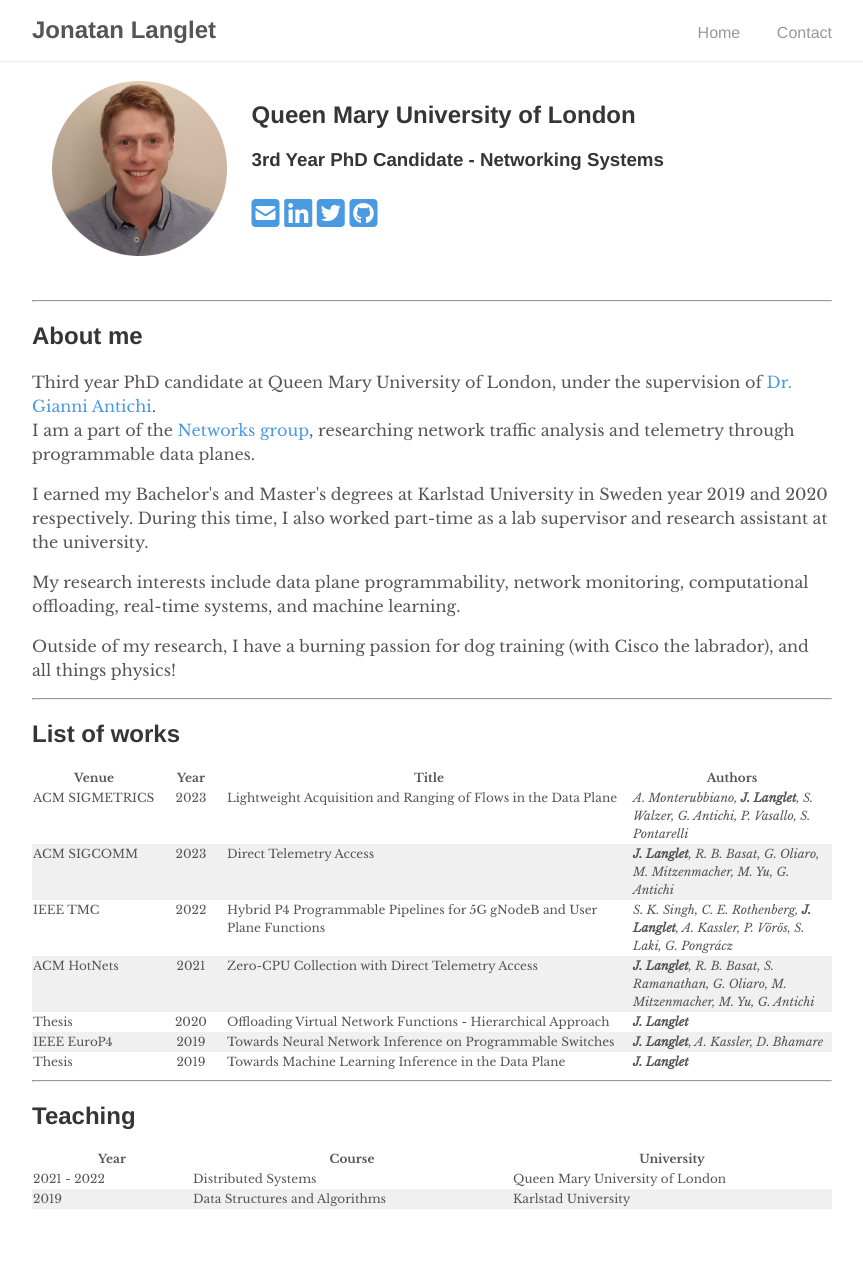
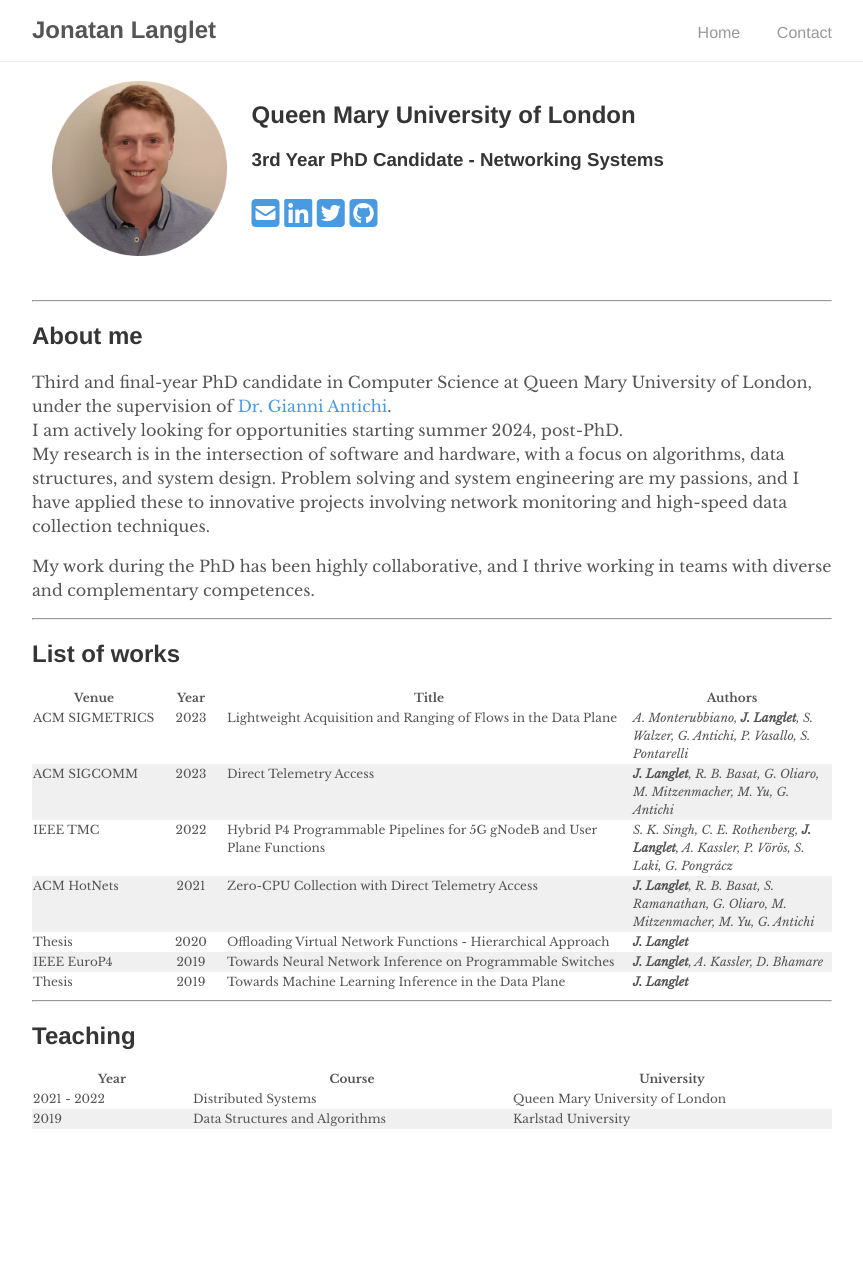
Before and after one commit to jonlanglet/jonlanglet.github.io, a Jekyll site: the page built from index.md, in a window 1280 px wide. Shown: the whole page, without its empty margins (208-1071 px from the left). Built offline with Jekyll 4.4.1, drawn with Linux system fonts in a browser that asks for light colours; nearby versions of some CDN libraries; a style sheet for code colours, icons or effects is not loaded; after the commit the page ends 1193 px from its top, so only the background shows below that.

Commit message:
Update about me

```diff
--- a/_includes/about.html
+++ b/_includes/about.html
@@ -1,16 +1,12 @@
 ## About me
 <p>
-Third year PhD candidate at Queen Mary University of London, under the supervision of <a href="https://gianniantichi.github.io/">Dr. Gianni Antichi</a>.
+Third and final-year PhD candidate in Computer Science at Queen Mary University of London, under the supervision of <a href="https://gianniantichi.github.io/">Dr. Gianni Antichi</a>.
 <br>
-I am a part of the <a href="http://www.eecs.qmul.ac.uk/research/research-groups/networks-research-group/">Networks group</a>, researching network traffic analysis and telemetry through programmable data planes.
+I am actively looking for opportunities starting summer 2024, post-PhD.
+<br>
+My research is in the intersection of software and hardware, with a focus on algorithms, data structures, and system design.
+Problem solving and system engineering are my passions, and I have applied these to innovative projects involving network monitoring and high-speed data collection techniques.
 </p>
 <p>
-I earned my Bachelor's and Master's degrees at Karlstad University in Sweden year 2019 and 2020 respectively.
-During this time, I also worked part-time as a lab supervisor and research assistant at the university.
+My work during the PhD has been highly collaborative, and I thrive working in teams with diverse and complementary competences.
 </p>
-<p>
-My research interests include data plane programmability, network monitoring, computational offloading, real-time systems, and machine learning.
-</p>
-<p>
-Outside of my research, I have a burning passion for dog training (with Cisco the labrador), and all things physics!
-</p>
```
